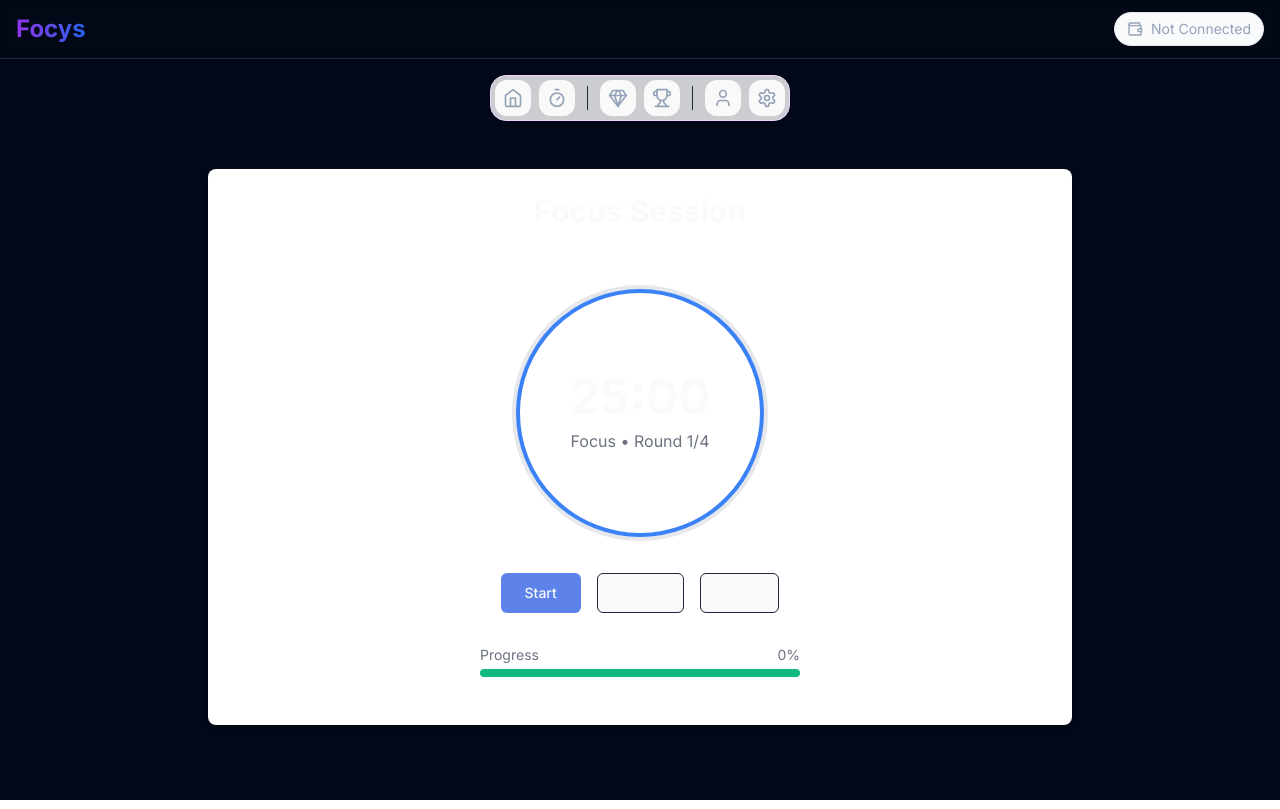
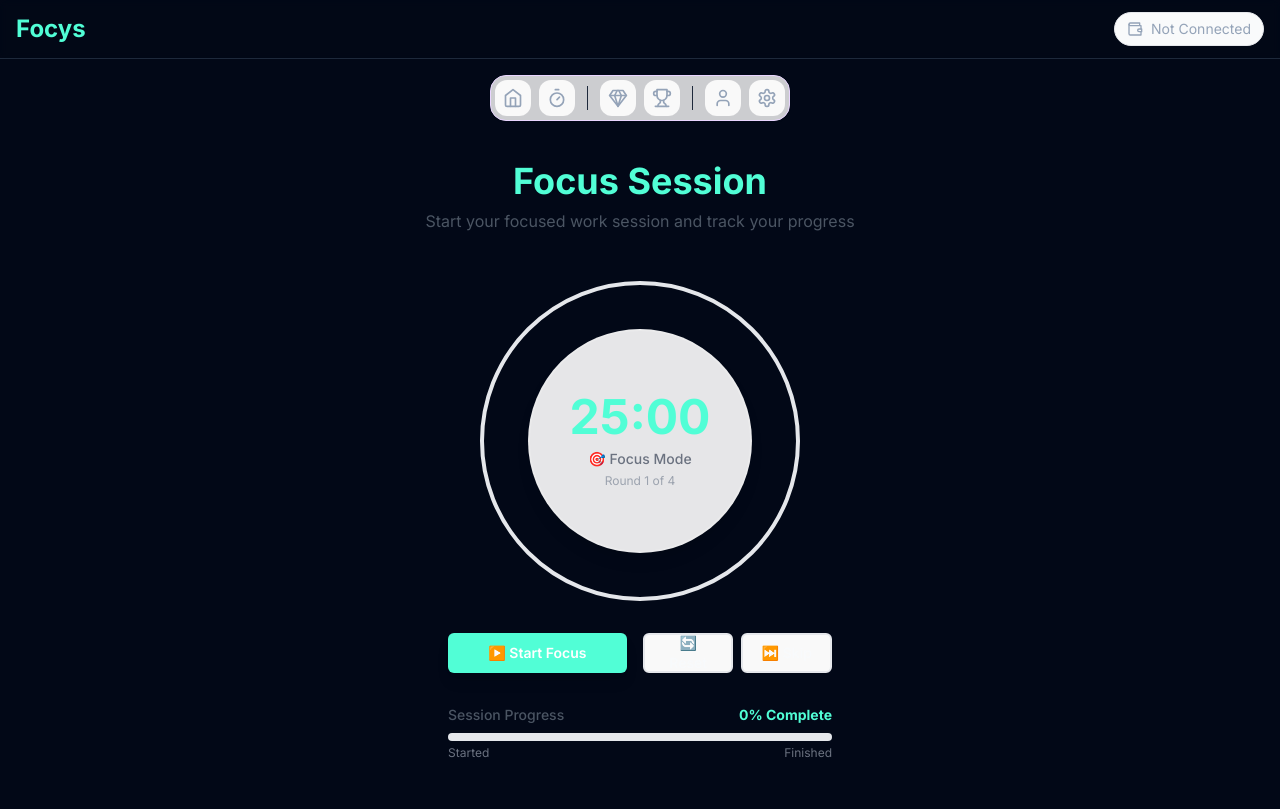
Before and after one commit to er4l1m4d/Focys, a React (Vite) app: page /timer in a window 1280 px wide. Built offline with nearby package versions, Linux system fonts and the light colour scheme; the HTML template or start-up script is replaced by a standard one.

Commit message:
updated the theme colour of my app
to showcase the Irys love

```diff
--- a/src/App.tsx
+++ b/src/App.tsx
@@ -27,7 +27,7 @@ function AppContent() {
         {/* Header with App Title and Wallet Status */}
         <header className="border-b border-border bg-card/50 backdrop-blur-sm">
           <div className="container mx-auto px-4 py-3 flex justify-between items-center">
-            <Link to="/" className="text-2xl font-bold bg-gradient-to-r from-purple-600 to-blue-600 bg-clip-text text-transparent">
+            <Link to="/" className="text-2xl font-bold" style={{ color: '#51FED6' }}>
               Focys
             </Link>
 
@@ -52,8 +52,8 @@ function AppContent() {
         {/* Navigation */}
         <FocysNavigation />
 
-        {/* Main content */}
-        <main className="container mx-auto p-4">
+        {/* Main content - Mobile-optimized spacing */}
+        <main className="pb-4 sm:pb-6">
           <Routes>
             <Route path="/" element={<Dashboard />} />
             <Route path="/timer" element={<FocusTimer />} />
--- a/src/components/timer/PomodoroTimer.tsx
+++ b/src/components/timer/PomodoroTimer.tsx
@@ -58,57 +58,87 @@ export function PomodoroTimer() {
   const progress = ((useTimerStore.getState().timeLeft / (useTimerStore.getState().currentRound % 2 === 0 ? 300 : 1500)) * 100)
 
   return (
-    <div className="flex flex-col items-center justify-center space-y-8 p-6 max-w-md mx-auto">
-      <div className="relative w-64 h-64 flex items-center justify-center">
-        {/* Circular progress */}
-        <div className="absolute w-full h-full rounded-full border-4 border-gray-200">
+    <div className="flex flex-col items-center justify-center space-y-6 sm:space-y-8 p-4 sm:p-6 max-w-lg mx-auto">
+      {/* Timer Circle - Responsive sizing */}
+      <div className="relative w-56 h-56 sm:w-72 sm:h-72 lg:w-80 lg:h-80 flex items-center justify-center">
+        {/* Circular progress background */}
+        <div className="absolute w-full h-full rounded-full border-4 sm:border-6 border-gray-200 dark:border-gray-700">
           <div
-            className="absolute top-0 left-0 w-full h-full rounded-full border-4 border-blue-500 transition-all duration-1000 ease-linear"
+            className="absolute top-0 left-0 w-full h-full rounded-full border-4 sm:border-6 transition-all duration-1000 ease-linear"
             style={{
-              clipPath: 'polygon(0 0, 100% 0, 100% 100%, 0% 100%)',
-              transform: `rotate(${360 - (progress * 3.6)}deg)`,
-              transformOrigin: 'center',
+              backgroundColor: '#51FED6',
+              clipPath: `polygon(50% 50%, 50% 0%, ${50 + 50 * Math.cos((progress * 3.6 - 90) * Math.PI / 180)}% ${50 + 50 * Math.sin((progress * 3.6 - 90) * Math.PI / 180)}%, 50% 50%)`,
+              borderRadius: '50%',
             }}
           />
         </div>
 
-        {/* Timer display */}
-        <div className="flex flex-col items-center z-10">
-          <span className="text-5xl font-bold">
+        {/* Timer display - Responsive text */}
+        <div className="flex flex-col items-center z-10 bg-white/90 dark:bg-gray-900/90 backdrop-blur-sm rounded-full w-40 h-40 sm:w-48 sm:h-48 lg:w-56 lg:h-56 justify-center border-2 border-white/20 shadow-lg">
+          <span className="text-3xl sm:text-4xl lg:text-5xl font-bold" style={{ color: '#51FED6' }}>
             {formatTime(timeLeft)}
           </span>
-          <span className="text-gray-500 mt-2">
-            {currentRound % 2 === 0 ? 'Break' : 'Focus'} • Round {Math.ceil(currentRound / 2)}/{totalRounds / 2}
+          <span className="text-xs sm:text-sm text-gray-500 dark:text-gray-400 mt-1 sm:mt-2 font-medium text-center px-2">
+            {currentRound % 2 === 0 ? '🧘 Break Time' : '🎯 Focus Mode'}
+          </span>
+          <span className="text-xs text-gray-400 dark:text-gray-500 mt-1">
+            Round {Math.ceil(currentRound / 2)} of {totalRounds / 2}
           </span>
         </div>
       </div>
 
-      {/* Controls */}
-      <div className="flex space-x-4">
+      {/* Controls - Mobile-optimized touch targets */}
+      <div className="flex flex-col sm:flex-row gap-3 sm:gap-4 w-full max-w-sm">
         {!isRunning ? (
-          <Button onClick={startTimer} className="px-6 py-3">
-            Start
+          <Button
+            onClick={startTimer}
+            className="w-full sm:flex-1 h-12 sm:h-10 text-base sm:text-sm font-semibold shadow-lg"
+            style={{ backgroundColor: '#51FED6', color: 'white' }}
+          >
+            ▶️ Start Focus
           </Button>
         ) : (
-          <Button variant="outline" onClick={pauseTimer} className="px-6 py-3">
-            Pause
+          <Button
+            variant="outline"
+            onClick={pauseTimer}
+            className="w-full sm:flex-1 h-12 sm:h-10 text-base sm:text-sm font-semibold border-2 hover:bg-gray-50"
+            style={{ borderColor: '#51FED6', color: '#51FED6' }}
+          >
+            ⏸️ Pause
           </Button>
         )}
-        <Button variant="outline" onClick={resetTimer} className="px-6 py-3">
-          Reset
-        </Button>
-        <Button variant="outline" onClick={nextSession} className="px-6 py-3">
-          Skip
-        </Button>
+        <div className="flex gap-3 sm:gap-2">
+          <Button
+            variant="outline"
+            onClick={resetTimer}
+            className="flex-1 sm:px-4 h-12 sm:h-10 text-base sm:text-sm border-2 border-gray-200 hover:bg-gray-50"
+          >
+            🔄 Reset
+          </Button>
+          <Button
+            variant="outline"
+            onClick={nextSession}
+            className="flex-1 sm:px-4 h-12 sm:h-10 text-base sm:text-sm border-2 border-gray-200 hover:bg-gray-50"
+          >
+            ⏭️ Skip
+          </Button>
+        </div>
       </div>
 
-      {/* Progress bar */}
-      <div className="w-full max-w-xs">
-        <div className="flex justify-between text-sm text-gray-500 mb-1">
-          <span>Progress</span>
-          <span>{Math.round(100 - progress)}%</span>
+      {/* Progress bar - Enhanced mobile layout */}
+      <div className="w-full max-w-sm">
+        <div className="flex justify-between items-center text-sm text-gray-600 dark:text-gray-400 mb-2">
+          <span className="font-medium">Session Progress</span>
+          <span className="font-bold" style={{ color: '#51FED6' }}>{Math.round(100 - progress)}% Complete</span>
         </div>
-        <Progress value={100 - progress} className="h-2" />
+        <Progress
+          value={100 - progress}
+          className="h-3 sm:h-2 bg-gray-200 dark:bg-gray-700"
+        />
+        <div className="flex justify-between text-xs text-gray-500 dark:text-gray-500 mt-1">
+          <span>Started</span>
+          <span>Finished</span>
+        </div>
       </div>
     </div>
   )
--- a/src/pages/Dashboard.tsx
+++ b/src/pages/Dashboard.tsx
@@ -15,81 +15,81 @@ export function Dashboard() {
   const recentAchievements = getUnlockedAchievements().slice(0, 3)
 
   return (
-    <div className="container mx-auto p-4 space-y-6">
-      {/* Welcome Section */}
-      <Card>
-        <CardHeader>
-          <CardTitle>Dashboard</CardTitle>
-        </CardHeader>
-        <CardContent>
-          <p className="text-gray-600 mb-4">
-            Welcome to your Focys dashboard. Track your focus sessions and progress here.
-          </p>
-          <Button className="w-full sm:w-auto">
-            <Target className="w-4 h-4 mr-2" />
-            Start Focus Session
-          </Button>
-        </CardContent>
-      </Card>
+    <div className="container mx-auto p-4 space-y-6 max-w-6xl">
+      {/* Welcome Section - Enhanced mobile layout */}
+      <div className="text-center py-6">
+        <h1 className="text-2xl sm:text-3xl lg:text-4xl font-bold mb-3" style={{ color: '#51FED6' }}>
+          Welcome to Focys
+        </h1>
+        <p className="text-sm sm:text-base text-gray-600 dark:text-gray-400 mb-6 max-w-2xl mx-auto">
+          Track your focus sessions, earn XP, and build your focus streak. Your journey to better productivity starts here.
+        </p>
+        <Button className="w-full sm:w-auto h-12 sm:h-10 text-base sm:text-sm font-semibold shadow-lg px-8" style={{ backgroundColor: '#51FED6', color: 'white' }}>
+          <Target className="w-5 h-5 mr-2" />
+          Start Focus Session
+        </Button>
+      </div>
 
       {/* Level Progress */}
       <LevelProgress />
 
-      {/* Quick Stats */}
-      <div className="grid grid-cols-1 md:grid-cols-3 gap-4">
-        <Card className="p-4">
-          <div className="flex items-center gap-3">
-            <div className="w-10 h-10 bg-blue-100 rounded-full flex items-center justify-center">
-              <Target className="w-5 h-5 text-blue-600" />
+      {/* Quick Stats - Enhanced mobile cards */}
+      <div className="grid grid-cols-1 sm:grid-cols-2 lg:grid-cols-3 gap-4 sm:gap-6">
+        <Card className="p-4 sm:p-6 border-2 border-blue-100 hover:border-blue-200 transition-colors bg-gradient-to-br from-blue-50 to-blue-100/50">
+          <div className="flex items-center gap-4">
+            <div className="w-12 h-12 sm:w-14 sm:h-14 bg-gradient-to-br from-blue-500 to-blue-600 rounded-full flex items-center justify-center shadow-lg">
+              <Target className="w-6 h-6 sm:w-7 sm:h-7 text-white" />
             </div>
-            <div>
-              <div className="text-2xl font-bold text-blue-600">{totalSessions}</div>
-              <div className="text-sm text-gray-600">Total Sessions</div>
+            <div className="flex-1">
+              <div className="text-2xl sm:text-3xl font-bold text-blue-600">{totalSessions}</div>
+              <div className="text-sm sm:text-base text-gray-600 font-medium">Total Sessions</div>
             </div>
           </div>
         </Card>
 
-        <Card className="p-4">
-          <div className="flex items-center gap-3">
-            <div className="w-10 h-10 bg-orange-100 rounded-full flex items-center justify-center">
-              <Flame className="w-5 h-5 text-orange-600" />
+        <Card className="p-4 sm:p-6 border-2 border-orange-100 hover:border-orange-200 transition-colors bg-gradient-to-br from-orange-50 to-orange-100/50">
+          <div className="flex items-center gap-4">
+            <div className="w-12 h-12 sm:w-14 sm:h-14 bg-gradient-to-br from-orange-500 to-orange-600 rounded-full flex items-center justify-center shadow-lg">
+              <Flame className="w-6 h-6 sm:w-7 sm:h-7 text-white" />
             </div>
-            <div>
-              <div className="text-2xl font-bold text-orange-600">{consecutiveDays}</div>
-              <div className="text-sm text-gray-600">Day Streak</div>
+            <div className="flex-1">
+              <div className="text-2xl sm:text-3xl font-bold text-orange-600">{consecutiveDays}</div>
+              <div className="text-sm sm:text-base text-gray-600 font-medium">Day Streak</div>
             </div>
           </div>
         </Card>
 
-        <Card className="p-4">
-          <div className="flex items-center gap-3">
-            <div className="w-10 h-10 bg-green-100 rounded-full flex items-center justify-center">
-              <Trophy className="w-5 h-5 text-green-600" />
+        <Card className="p-4 sm:p-6 border-2 border-green-100 hover:border-green-200 transition-colors bg-gradient-to-br from-green-50 to-green-100/50 sm:col-span-2 lg:col-span-1">
+          <div className="flex items-center gap-4">
+            <div className="w-12 h-12 sm:w-14 sm:h-14 bg-gradient-to-br from-green-500 to-green-600 rounded-full flex items-center justify-center shadow-lg">
+              <Trophy className="w-6 h-6 sm:w-7 sm:h-7 text-white" />
             </div>
-            <div>
-              <div className="text-2xl font-bold text-green-600">{Math.floor(totalFocusMinutes / 60)}h</div>
-              <div className="text-sm text-gray-600">Focus Time</div>
+            <div className="flex-1">
+              <div className="text-2xl sm:text-3xl font-bold text-green-600">{Math.floor(totalFocusMinutes / 60)}h</div>
+              <div className="text-sm sm:text-base text-gray-600 font-medium">Focus Time</div>
             </div>
           </div>
         </Card>
       </div>
 
-      {/* Recent Achievements */}
+      {/* Recent Achievements - Enhanced mobile layout */}
       {recentAchievements.length > 0 && (
-        <Card className="p-4">
-          <div className="flex items-center gap-2 mb-3">
-            <Trophy className="w-5 h-5 text-yellow-600" />
-            <h3 className="font-semibold">Recent Achievements</h3>
+        <Card className="p-4 sm:p-6 border-2 border-yellow-100 bg-gradient-to-br from-yellow-50 to-amber-50">
+          <div className="flex items-center gap-3 mb-4">
+            <div className="w-8 h-8 bg-gradient-to-br from-yellow-500 to-amber-500 rounded-full flex items-center justify-center">
+              <Trophy className="w-4 h-4 text-white" />
+            </div>
+            <h3 className="text-lg sm:text-xl font-bold text-yellow-700">Recent Achievements</h3>
           </div>
-          <div className="space-y-2">
+          <div className="space-y-3">
             {recentAchievements.map((achievement) => (
-              <div key={achievement.id} className="flex items-center gap-3 p-2 bg-yellow-50 rounded-lg">
-                <span className="text-xl">{achievement.icon}</span>
-                <div className="flex-1">
-                  <h4 className="font-medium text-sm">{achievement.title}</h4>
-                  <p className="text-xs text-gray-600">{achievement.description}</p>
+              <div key={achievement.id} className="flex items-center gap-4 p-3 sm:p-4 bg-white/80 rounded-xl border border-yellow-200 shadow-sm hover:shadow-md transition-shadow">
+                <span className="text-2xl sm:text-3xl">{achievement.icon}</span>
+                <div className="flex-1 min-w-0">
+                  <h4 className="font-semibold text-sm sm:text-base text-gray-800 truncate">{achievement.title}</h4>
+                  <p className="text-xs sm:text-sm text-gray-600 line-clamp-2">{achievement.description}</p>
                 </div>
-                <div className="text-xs text-yellow-600 font-medium">
+                <div className="text-sm sm:text-base text-yellow-600 font-bold bg-yellow-100 px-2 py-1 rounded-full">
                   +{achievement.xpReward} XP
                 </div>
               </div>
--- a/src/pages/FocusTimer.tsx
+++ b/src/pages/FocusTimer.tsx
@@ -2,10 +2,22 @@ import { PomodoroTimer } from '@/components/timer/PomodoroTimer'
 
 export function FocusTimer() {
   return (
-    <div className="container mx-auto p-4 max-w-4xl">
-      <div className="bg-white rounded-lg shadow-md p-6">
-        <h1 className="text-3xl font-bold text-center mb-8">Focus Session</h1>
-        <PomodoroTimer />
+    <div className="min-h-[calc(100vh-200px)] flex flex-col">
+      {/* Header Section */}
+      <div className="text-center py-6 px-4">
+        <h1 className="text-2xl sm:text-3xl lg:text-4xl font-bold mb-2" style={{ color: '#51FED6' }}>
+          Focus Session
+        </h1>
+        <p className="text-sm sm:text-base text-gray-600 dark:text-gray-400 max-w-md mx-auto">
+          Start your focused work session and track your progress
+        </p>
+      </div>
+
+      {/* Timer Section - Centered and responsive */}
+      <div className="flex-1 flex items-center justify-center px-4">
+        <div className="w-full max-w-2xl">
+          <PomodoroTimer />
+        </div>
       </div>
     </div>
   )
```
